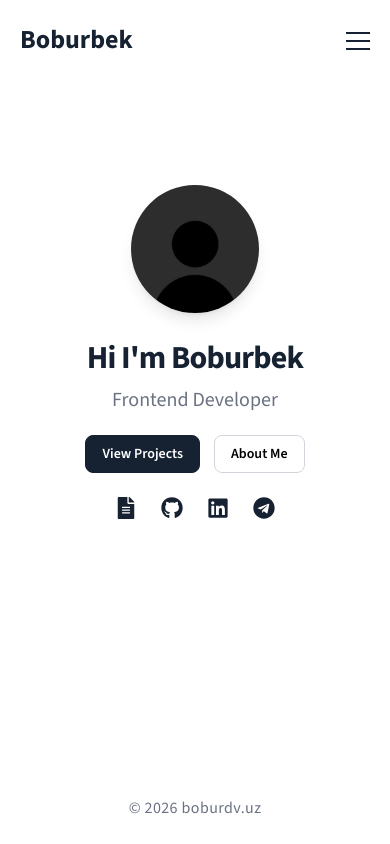
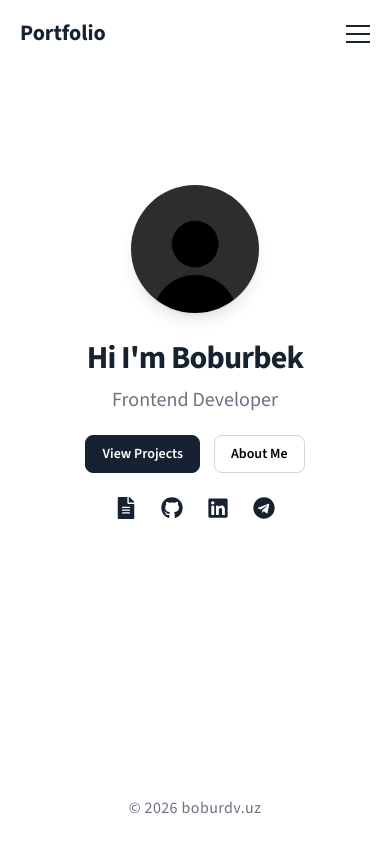
Before and after one commit to boburdv/Portfolio, a Next.js app: page / in a window 390 px wide. Built offline with nearby package versions, Linux system fonts and the light colour scheme.

Commit message:
Update Header.jsx

```diff
--- a/src/components/Header.jsx
+++ b/src/components/Header.jsx
@@ -1,10 +1,15 @@
 "use client";
 import Link from "next/link";
+import { usePathname } from "next/navigation";
 import { useEffect, useState } from "react";
 
 export default function Header() {
+  const pathname = usePathname();
   const [scrolled, setScrolled] = useState(false);
   const [open, setOpen] = useState(false);
+
+  const brandTitle =
+    pathname.startsWith("/projects") ? "Projects" : pathname.startsWith("/about") ? "Boburbek" : "Portfolio";
 
   useEffect(() => {
     const onScroll = () => setScrolled(window.scrollY > 1);
@@ -14,9 +19,9 @@ export default function Header() {
 
   return (
     <header className={`fixed left-0 top-0 z-50 w-full bg-white transition-all ${scrolled ? "border-b border-gray-200" : "border-b-transparent"}`}>
-      <div className="mx-auto flex max-w-5xl items-center justify-between p-5">
-        <Link href="/" className="text-[26px] font-bold text-[#162232]">
-          Boburbek
+      <div className="mx-auto flex max-w-5xl items-center justify-between px-5 py-4 md:p-5">
+        <Link href="/" className="text-[22px] md:text-[26px] font-bold text-[#162232]">
+          {brandTitle}
         </Link>
 
         <nav className="hidden md:flex gap-8 text-lg text-gray-500">
@@ -32,14 +37,14 @@ export default function Header() {
         </nav>
 
         <button onClick={() => setOpen(!open)} className="relative h-6 w-6 md:hidden">
-          <span className={`absolute left-0 top-1/2 h-[2px] w-full bg-[#162232] transition-all duration-400 ${open ? "rotate-45" : "-translate-y-2"}`} />
-          <span className={`absolute left-0 top-1/2 h-[2px] w-full bg-[#162232] transition-all duration-400 ${open ? "opacity-0" : ""}`} />
-          <span className={`absolute left-0 top-1/2 h-[2px] w-full bg-[#162232] transition-all duration-400 ${open ? "-rotate-45" : "translate-y-2"}`} />
+          <span className={`absolute left-0 top-1/2 h-[2px] w-full bg-[#162232] transition-all duration-300 ${open ? "rotate-45" : "-translate-y-2"}`} />
+          <span className={`absolute left-0 top-1/2 h-[2px] w-full bg-[#162232] transition-all duration-300 ${open ? "-translate-x-3 opacity-0" : "translate-x-0 opacity-100"}`} />
+          <span className={`absolute left-0 top-1/2 h-[2px] w-full bg-[#162232] transition-all duration-300 ${open ? "-rotate-45" : "translate-y-2"}`} />
         </button>
       </div>
 
       <div className={`overflow-hidden transition-all duration-500 md:hidden ${open ? "max-h-60 shadow-sm" : "max-h-0"}`}>
-        <nav className="flex flex-col gap-6 p-5 text-lg text-gray-500">
+        <nav className="flex flex-col gap-4 px-5 py-4 text-base text-gray-500">
           <Link href="/" onClick={() => setOpen(false)}>
             Home
           </Link>
```
